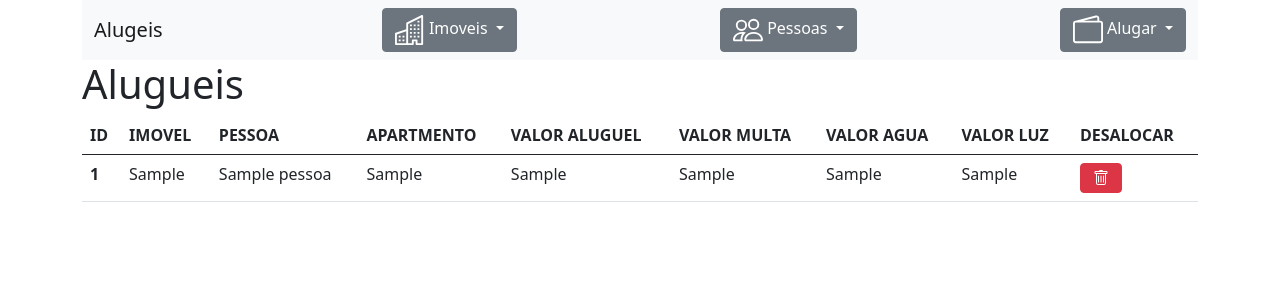
After one commit to joaosaliba/ControleAlugel, a Django app: page /list_alugueis in a window 1280 px wide. The commit adds this page. Shown: the top 300 px of the page. Run offline with Django 3.2, Linux system fonts and the light colour scheme; tables that the repository leaves empty hold one stand-in row (values such as "Sample post").

Commit message:
Criando funçao que nao sera utilizada de alteral aluguel, e criando funçao de deletar relaçao Imovel- Inquilino

```diff
--- /dev/null
+++ b/Aluguel/templates/aluguel/list_alugueis.html
@@ -0,0 +1,56 @@
+{% extends 'base.html' %} {% block body %}
+<h1>Alugueis</h1>
+
+<table class="table">
+
+  <thead>
+    <tr>
+      <th scope="col">ID</th>
+      <th scope="col">IMOVEL</th>
+      <th scope="col">PESSOA</th>
+      <th scope="col">APARTMENTO</th>
+      <th scope="col">VALOR ALUGUEL</th>
+      <th scope="col">VALOR MULTA</th>
+      <th scope="col">VALOR AGUA</th>
+      <th scope="col">VALOR LUZ</th>
+      <th>DESALOCAR</th>
+
+
+
+    </tr>
+  </thead>
+  <tbody>
+  {% for aluguel in alugueis %}
+
+    <tr>
+      <th scope="row">{{aluguel.id}}</th>
+      <td>{{aluguel.imovel}}</td>
+      <td>{{aluguel.pessoa}}</td>
+      <td>{{aluguel.apartamento }}</td>
+      <td>{{aluguel.valor_aluguel}}</td>
+      <td>{{aluguel.valor_multa}}</td>
+      <td>{{aluguel.valor_agua}}</td>
+      <td>{{aluguel.valor_luz}}</td>
+
+      <td><a href="{% url 'delete_aluguel' aluguel.id %}">
+        <button type="button" class="btn btn-danger">
+            <svg xmlns="http://www.w3.org/2000/svg" width="16" height="16" fill="currentColor" class="bi bi-trash" viewBox="0 0 16 16">
+                <path d="M5.5 5.5A.5.5 0 0 1 6 6v6a.5.5 0 0 1-1 0V6a.5.5 0 0 1 .5-.5zm2.5 0a.5.5 0 0 1 .5.5v6a.5.5 0 0 1-1 0V6a.5.5 0 0 1 .5-.5zm3 .5a.5.5 0 0 0-1 0v6a.5.5 0 0 0 1 0V6z"/>
+                <path fill-rule="evenodd" d="M14.5 3a1 1 0 0 1-1 1H13v9a2 2 0 0 1-2 2H5a2 2 0 0 1-2-2V4h-.5a1 1 0 0 1-1-1V2a1 1 0 0 1 1-1H6a1 1 0 0 1 1-1h2a1 1 0 0 1 1 1h3.5a1 1 0 0 1 1 1v1zM4.118 4L4 4.059V13a1 1 0 0 0 1 1h6a1 1 0 0 0 1-1V4.059L11.882 4H4.118zM2.5 3V2h11v1h-11z"/>
+              </svg>
+        </button></a>
+      </td>
+
+
+
+
+
+    </tr>
+    {% endfor %}
+    </tbody>
+
+
+
+</table>
+
+{% endblock %}
--- a/Aluguel/urls.py
+++ b/Aluguel/urls.py
@@ -16,6 +16,10 @@ urlpatterns = [
     path('delete_pessoa/<int:pk>',views.delete_pessoa, name='delete_pessoa'),
 
     path('alugar/',views.create_alugar, name='alugar'),
+    path('edit_alugar/<int:pk>',views.edit_alugar,name='edit_alugar'),
+    path('list_alugueis',views.list_alugueis,name='list_alugueis'),
+    path('delete_aluguel/<int:pk>',views.delet_alugel,name='delete_aluguel'),
+
 
 
 
--- a/Aluguel/views.py
+++ b/Aluguel/views.py
@@ -105,3 +105,19 @@ def create_alugar(request):
           aluguel.valor_luz= request.POST.get('valor_luz')
           aluguel.save()
           return redirect('/list_pessoas')
+
+def edit_alugar(request,pk):
+     aluguel = Aluguel.objects.get(id=pk)
+     pessoas = Pessoa.objects.all()
+     imoveis = Imovel.objects.all()
+
+     return render(request,'aluguel/alugar.html',{'pessoas':pessoas, 'imoveis':imoveis,'aluguel':aluguel})
+
+def list_alugueis(request):
+     alugueis= Aluguel.objects.all()
+     return render(request,'aluguel/list_alugueis.html',{'alugueis':alugueis})
+
+def delet_alugel(request,pk):
+     aluguel=Aluguel.objects.get(id=pk)
+     aluguel.delete()
+     return redirect('/list_alugueis')
--- a/templates/base.html
+++ b/templates/base.html
@@ -48,7 +48,7 @@
             </button>
               <ul class="dropdown-menu" aria-labelledby="dropdownMenuButton">
                 <li><a class="dropdown-item" href="{% url 'alugar' %}">Alugar Imoveis</a></li>
-                <li><a class="dropdown-item" href="{% url 'create_imovel' %}">Criar Imovel</a></li>
+                <li><a class="dropdown-item" href="{% url 'list_alugueis' %}">Listar Alugueis</a></li>
               </ul>
           </div>
 
```
Also changed, not shown: Aluguel/templates/aluguel/alugar.html (+6 -6 lines).
